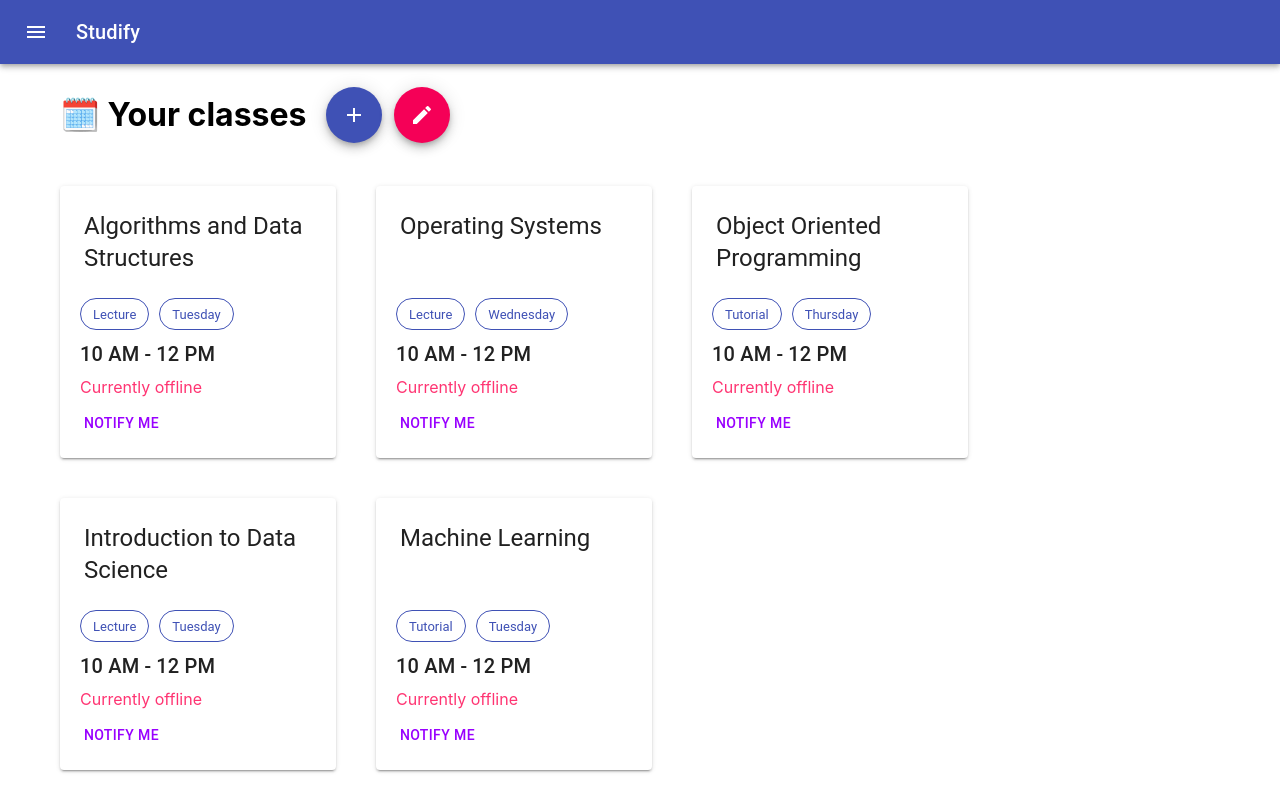
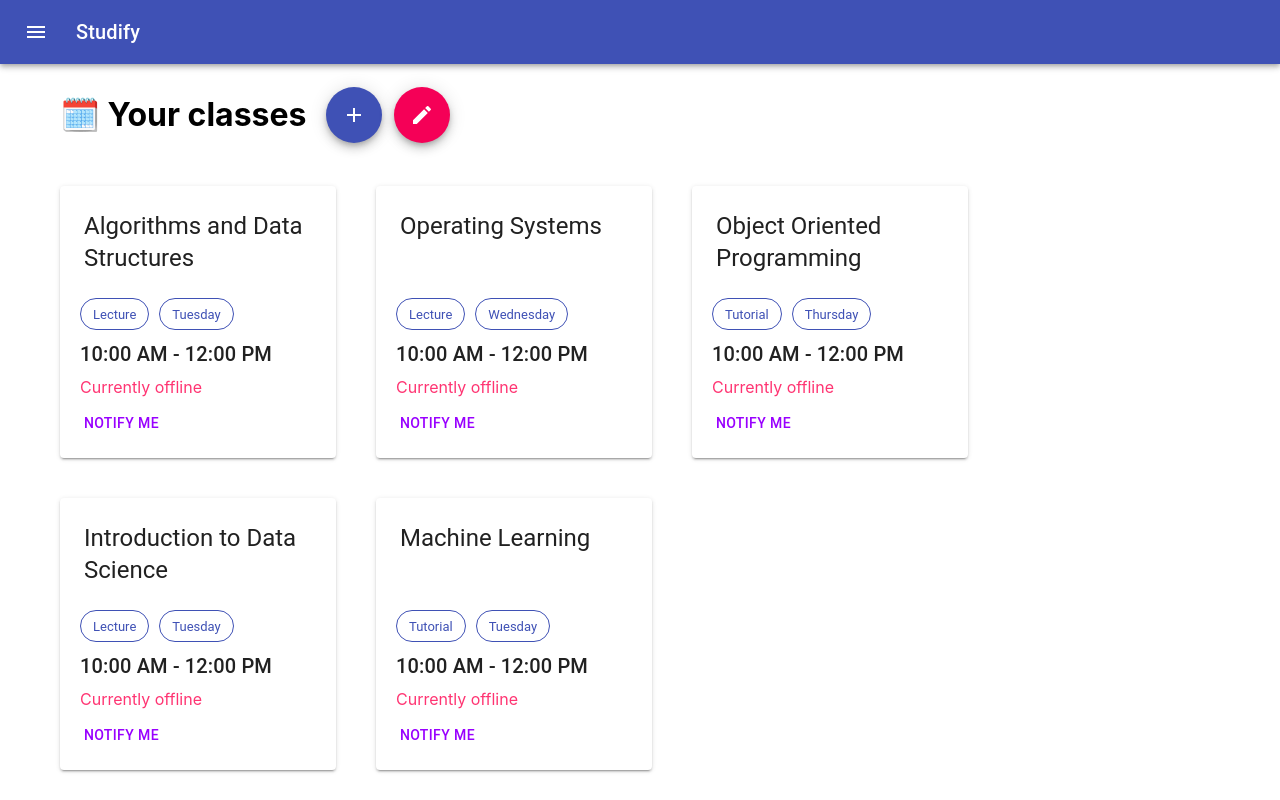
Before and after one commit to GarudaHacks-Hackathon/Studify, a React (Create React App) app: page / in a window 1280 px wide. Built offline with nearby package versions, Linux system fonts and the light colour scheme.

Commit message:
finalized Student Schedule front-end

```diff
--- a/src/components/Class.js
+++ b/src/components/Class.js
@@ -6,6 +6,7 @@ import CardContent from "@material-ui/core/CardContent";
 import Button from "@material-ui/core/Button";
 import Typography from "@material-ui/core/Typography";
 import Chip from "@material-ui/core/Chip";
+import moment from "moment";
 
 const useStyles = makeStyles({
   root: {
@@ -59,7 +60,10 @@ function Class(props) {
           style={{ marginTop: 8 }}
           gutterBottom
         >
-          10 AM - 12 PM
+          {`${moment(props.c.from, "hh:mm:ss A").format("hh:mm A")} - ${moment(
+            props.c.to,
+            "hh:mm:ss A"
+          ).format("hh:mm A")}`}
         </Typography>
         {!props.offline && (
           <Typography
```
